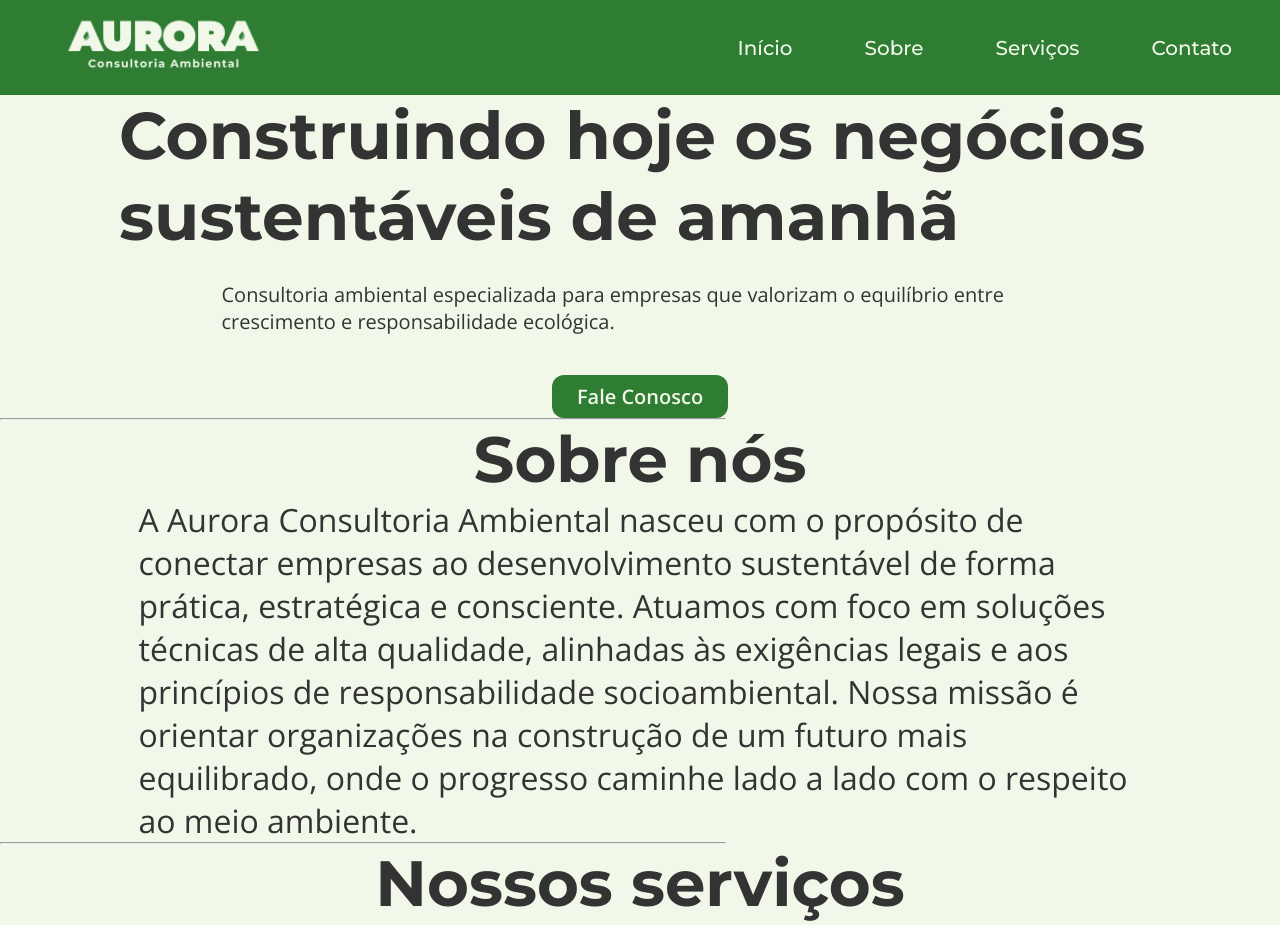
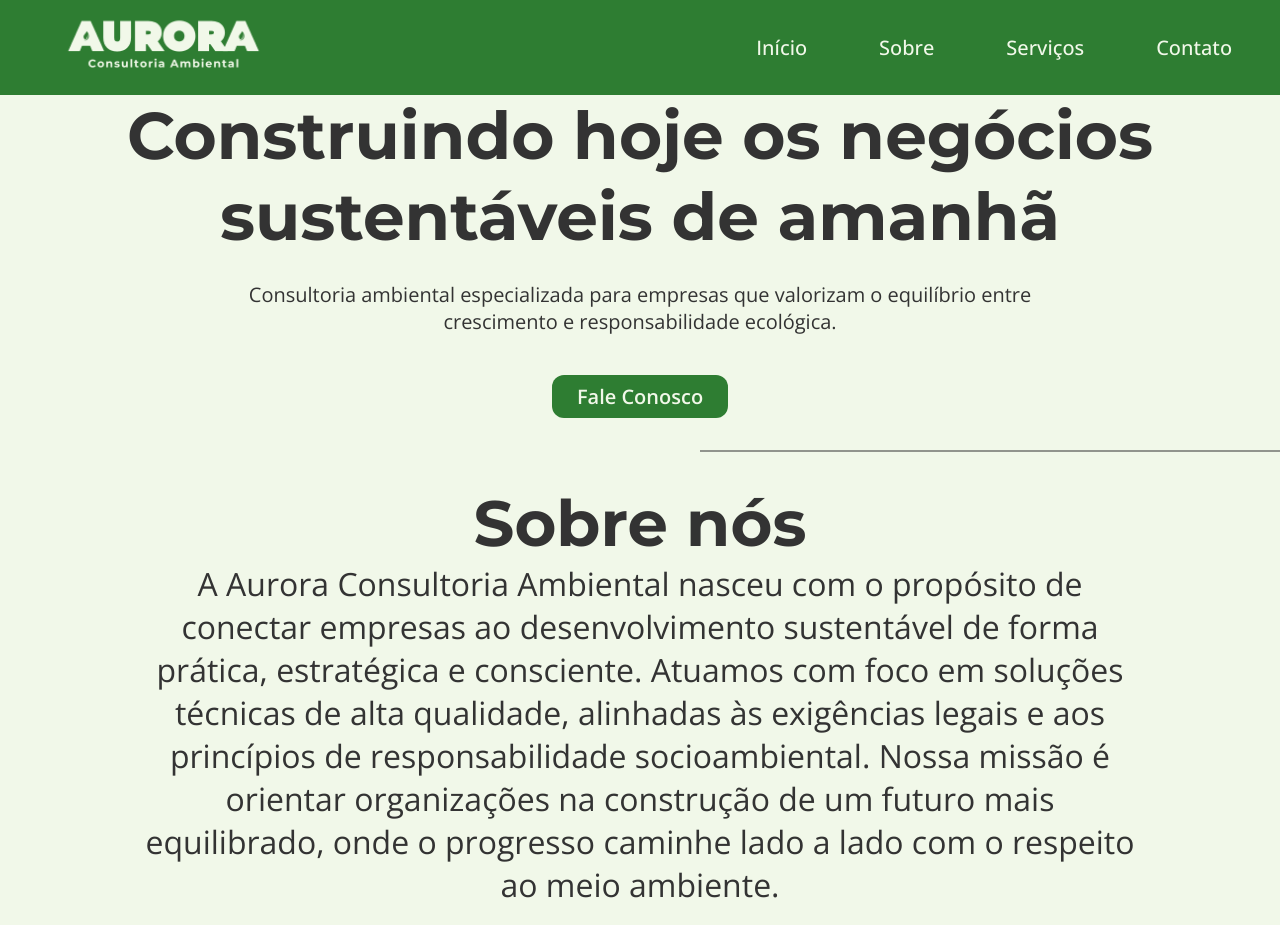
Before and after one commit to dantinhoz/Estudo-site-institucional, a plain HTML site: page index.html in a window 1280 px wide. Shown: the top 925 px of the page. Drawn offline with nearby package versions, Linux system fonts and the light colour scheme.

Commit message:
alguns ajustes no css

```diff
--- a/index.html
+++ b/index.html
@@ -17,12 +17,12 @@
     <!--BARRA DE NAVEGAÇÃO-->
     <header>
         <img class="logo" src="/assets/logo.png" alt="">
-        <nav>
+        <nav class="navegacao">
             <ul class="menu">
-                <li>Início</li>
-                <li>Sobre</li>
-                <li>Serviços</li>
-                <li>Contato</li>
+                <li><a href="">Início</a></li>
+                <li><a href="">Sobre</a></li>
+                <li><a href="">Serviços</a></li>
+                <li><a href="">Contato</a></li>
             </ul>
         </nav>
     </header>
--- a/style.css
+++ b/style.css
@@ -18,7 +18,8 @@ html {
 hr {
     color:rgba(51, 51, 51, 0.5);
     max-width: 726px;
-    /*COMO QUE BOTA NO CENTRO DA TELA?*/
+    margin: 2rem 0 2rem 700px; /*fiz uma gambiarra provisória pra centralizar, coloquei margin na esquerda*/
+    border: 1px solid;
 }
 
 /*HEADER*/
@@ -42,6 +43,17 @@ nav {
     margin-right: 3rem;
 }
 
+.navegacao > ul > li > a {
+    text-decoration: none;
+    color: #F1F8E9;
+
+}
+
+.navegacao > ul > li > a:hover {
+    text-decoration: underline;
+    transition: 0.3ms;
+}
+
 .menu {
     display: flex;
     flex-direction: row;
@@ -63,7 +75,7 @@ li {
     align-items: center;
     justify-content: center;
     gap: 1.5rem;
-    /*COMO QUE CENTRALIZA OS TEXTOS?*/
+    text-align: center;
 }
 
 h1 {
@@ -94,6 +106,7 @@ h1 {
     border-radius: 12px;
     padding: 8px 25px;
     margin-top: 1rem;
+
 }
 
 /*SEÇÃO SOBRE*/
@@ -102,6 +115,7 @@ h1 {
     flex-direction: column;
     align-items: center;
     justify-content: center;
+    text-align: center;
 }
 
 h2 {
@@ -141,6 +155,7 @@ p {
     display: flex;
     flex-direction: row;
     max-width: 1017px;
+    text-align: right;
 }
 
 .serv2 {
```
